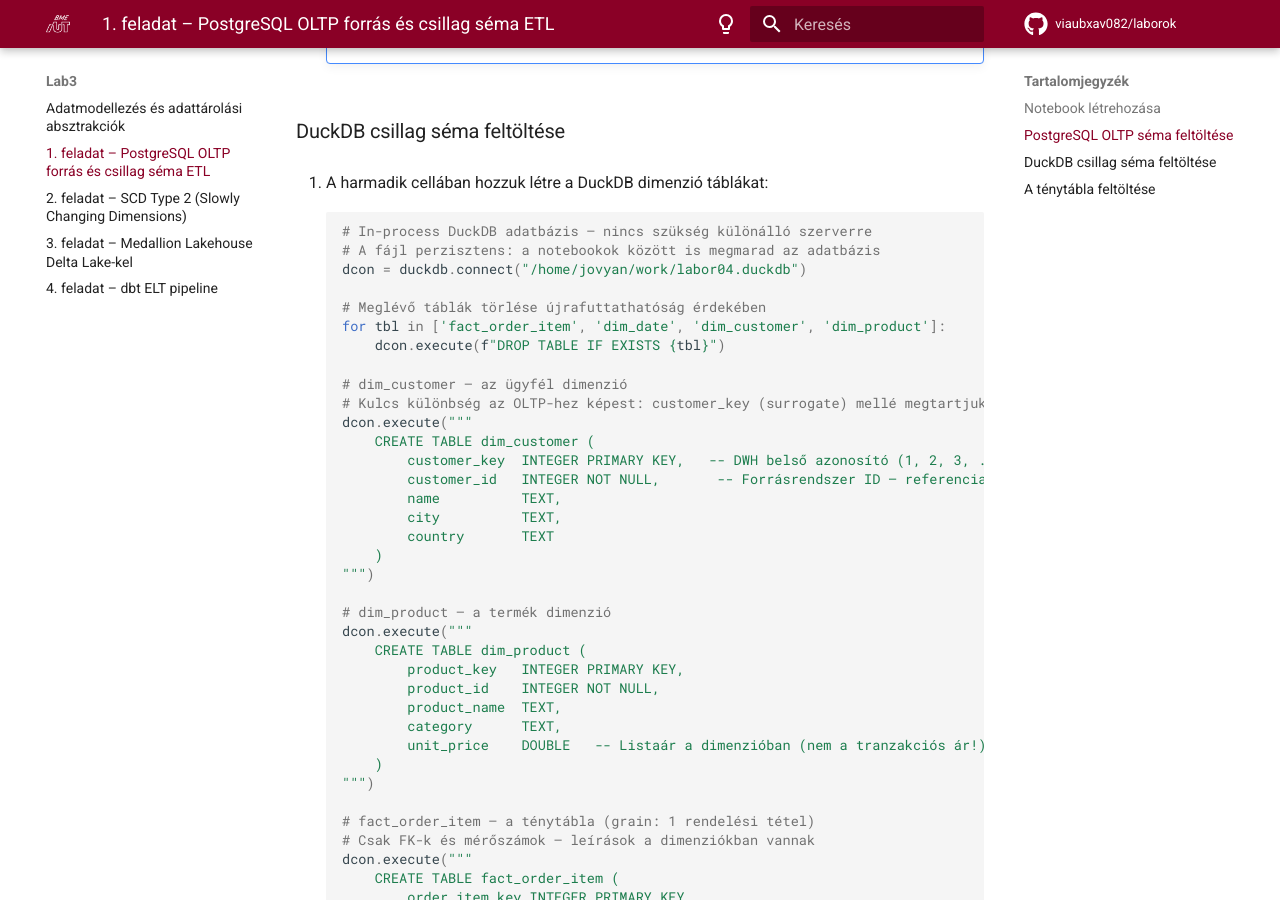
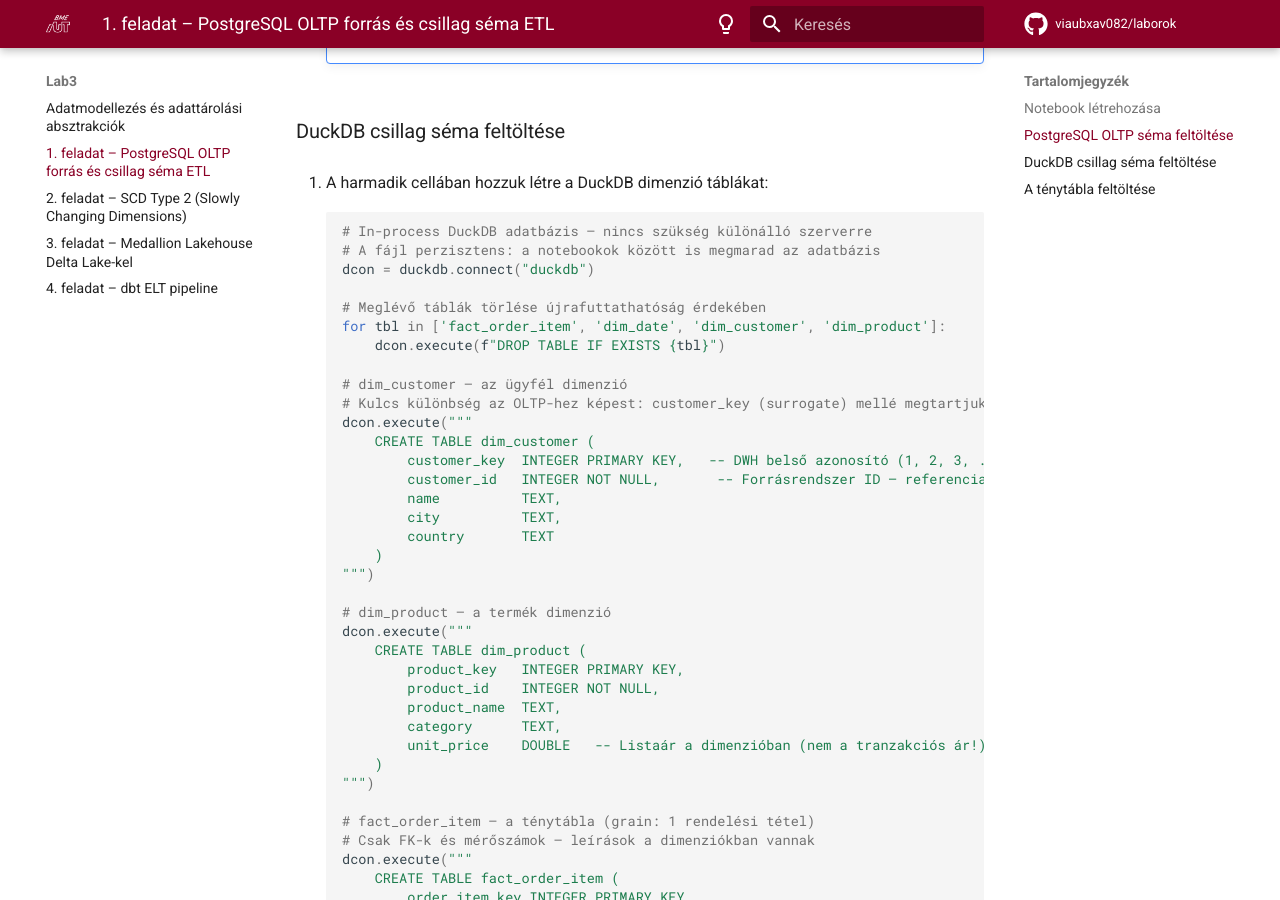
Before and after one commit to BMEVIAUBXAV082/laborok, an MkDocs documentation site: the page built from docs/laborok/3/1.md, in a window 1280 px wide and 900 px high, scrolled down 4006 px. Built offline with MkDocs 1.6.1 and Material for MkDocs 9.7.7, drawn with Linux system fonts in a browser that asks for light colours; comment, search, counter and statistics services are not loaded.

Commit message:
Change DuckDB connection path to 'duckdb'
Updated DuckDB connection path for consistency.

````diff
--- a/docs/laborok/3/1.md
+++ b/docs/laborok/3/1.md
@@ -176,7 +176,7 @@ Az adattárházak (Data Warehouse) kiindulópontja mindig egy OLTP (Online Trans
     ```python
     # In-process DuckDB adatbázis – nincs szükség különálló szerverre
     # A fájl perzisztens: a notebookok között is megmarad az adatbázis
-    dcon = duckdb.connect("/home/jovyan/work/labor04.duckdb")
+    dcon = duckdb.connect("duckdb")
 
     # Meglévő táblák törlése újrafuttathatóság érdekében
     for tbl in ['fact_order_item', 'dim_date', 'dim_customer', 'dim_product']:
````
